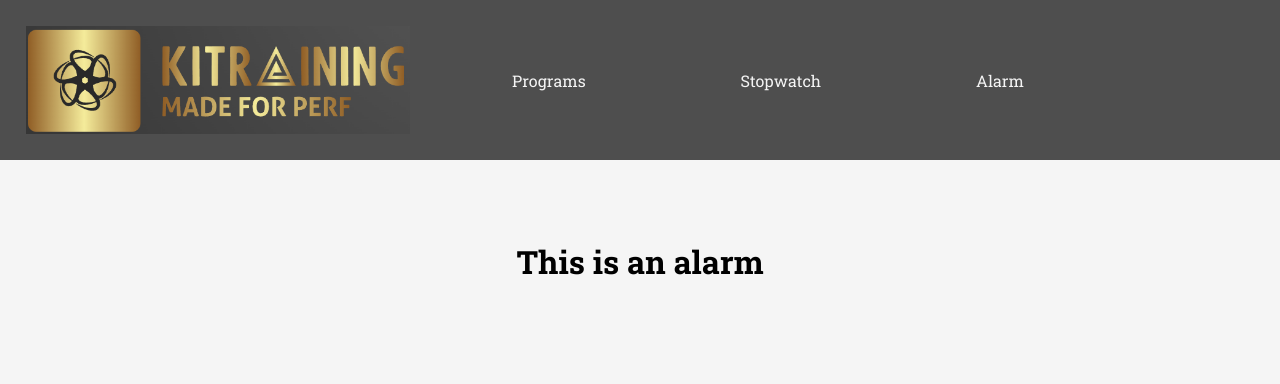
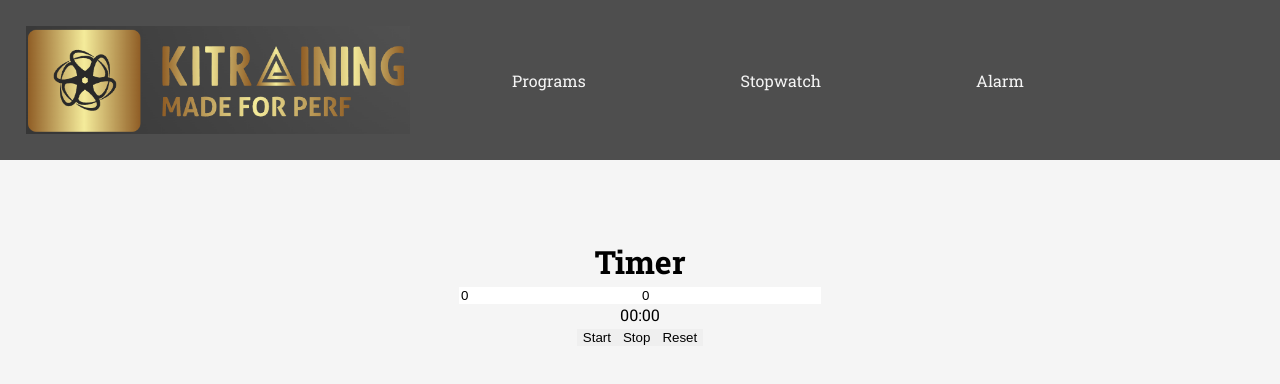
Before and after one commit to KIMOUGINOT/training-page, a React (Create React App) app: page / in a window 1280 px wide. Both pictures are taken after a click on the element "Alarm". Shown: the top 384 px of the page. Built offline with nearby package versions, Linux system fonts and the light colour scheme; the HTML template or start-up script is replaced by a standard one.

Commit message:
timer implementation

```diff
--- a/src/App.js
+++ b/src/App.js
@@ -4,7 +4,7 @@ import './App.css';
 import Programs from './pages/Programs'
 import Home from './pages/Home'
 import Stopwatch from './pages/Stopwatch'
-import Alarm from './pages/Alarm'
+import Timer from './pages/Timer'
 
 function App() {
   const [routines, setRoutines] = useState(() => loadFromLocalStorage('routines') || [
@@ -15,7 +15,6 @@ function App() {
     { title: "Night Routine", data: [{ name: "bicep curls", duration: "35" }, { name: "tricep dips", duration: "45" }] },
     { title: "Workout Routine", data: [{ name: "running", duration: "20" }, { name: "cycling", duration: "60" }] }
   ]);
-
   const [page, setPage] = useState('home') ;
 
   const renderPage = () => {
@@ -26,8 +25,8 @@ function App() {
             return <Programs routines={routines} />;
         case 'stopwatch':
             return <Stopwatch />;
-        case 'alarm':
-            return <Alarm />;
+        case 'timer':
+            return <Timer />;
         default:
           return <Home/>;
     }
@@ -49,7 +48,7 @@ function App() {
         <div className='header-selector'>
           <p className='page' onClick={() => setPage('programs')}>Programs</p>
           <p className='page' onClick={() => setPage('stopwatch')}>Stopwatch</p>
-          <p className='page' onClick={() => setPage('alarm')}>Alarm</p>
+          <p className='page' onClick={() => setPage('timer')}>Alarm</p>
         </div>
       </div>
       <div className="main">
--- a/src/pages/Alarm.js
+++ /dev/null
@@ -1,7 +0,0 @@
-const Alarm = () => {
-    return (
-        <h1>This is an alarm</h1>
-    );
-};
-
-export default Alarm ;
--- /dev/null
+++ b/src/pages/Timer.js
@@ -0,0 +1,64 @@
+import React, { useState, useEffect } from 'react';
+
+const Timer = () => {
+    const [seconds, setSeconds] = useState(0);
+    const [isActive, setIsActive] = useState(false);
+    const [inputMinute, setInputMinute] = useState(0);
+    const [inputSecond, setInputSecond] = useState(0);
+
+    useEffect(() => {
+        let interval = null;
+
+        if (isActive) {
+            interval = setInterval(() => {
+                setSeconds(prevSeconds => prevSeconds - 1);
+            }, 1000);
+        } else if (!isActive && seconds !== 0) {
+            clearInterval(interval);
+        }
+        if (seconds == 0) {setIsActive(false);}
+
+        return () => clearInterval(interval);
+    }, [isActive, seconds]);
+
+    const handleInputMinuteChange = (event) => {
+        setInputMinute(event.target.value);
+    };
+    const handleInputSecondChange = (event) => {
+        setInputSecond(event.target.value);
+    };
+
+    const handleStart = () => {
+        const sec = parseInt(inputMinute)*60 + parseInt(inputSecond);
+        setSeconds(sec);
+        setIsActive(true);
+    };
+
+    const handleStop = () => {
+        setIsActive(false);
+    };
+
+    const handleReset = () => {
+        setIsActive(false);
+        setSeconds(0);
+    };
+
+    const formatTime = (totalSeconds) => {
+        const minutes = Math.floor(totalSeconds / 60);
+        const seconds = totalSeconds % 60;
+        return `${String(minutes).padStart(2, '0')}:${String(seconds).padStart(2, '0')}`;
+    };
+    return (
+        <div>
+            <h1>Timer</h1>
+            <input type='number' value={inputMinute} onChange={handleInputMinuteChange} ></input>
+            <input type='number' value={inputSecond} onChange={handleInputSecondChange}></input>
+            <p className="timer">{formatTime(seconds)}</p>
+            <button onClick={handleStart}>Start</button>
+            <button onClick={handleStop}>Stop</button>
+            <button onClick={handleReset}>Reset</button>
+        </div>
+    );
+};
+
+export default Timer ;
```
